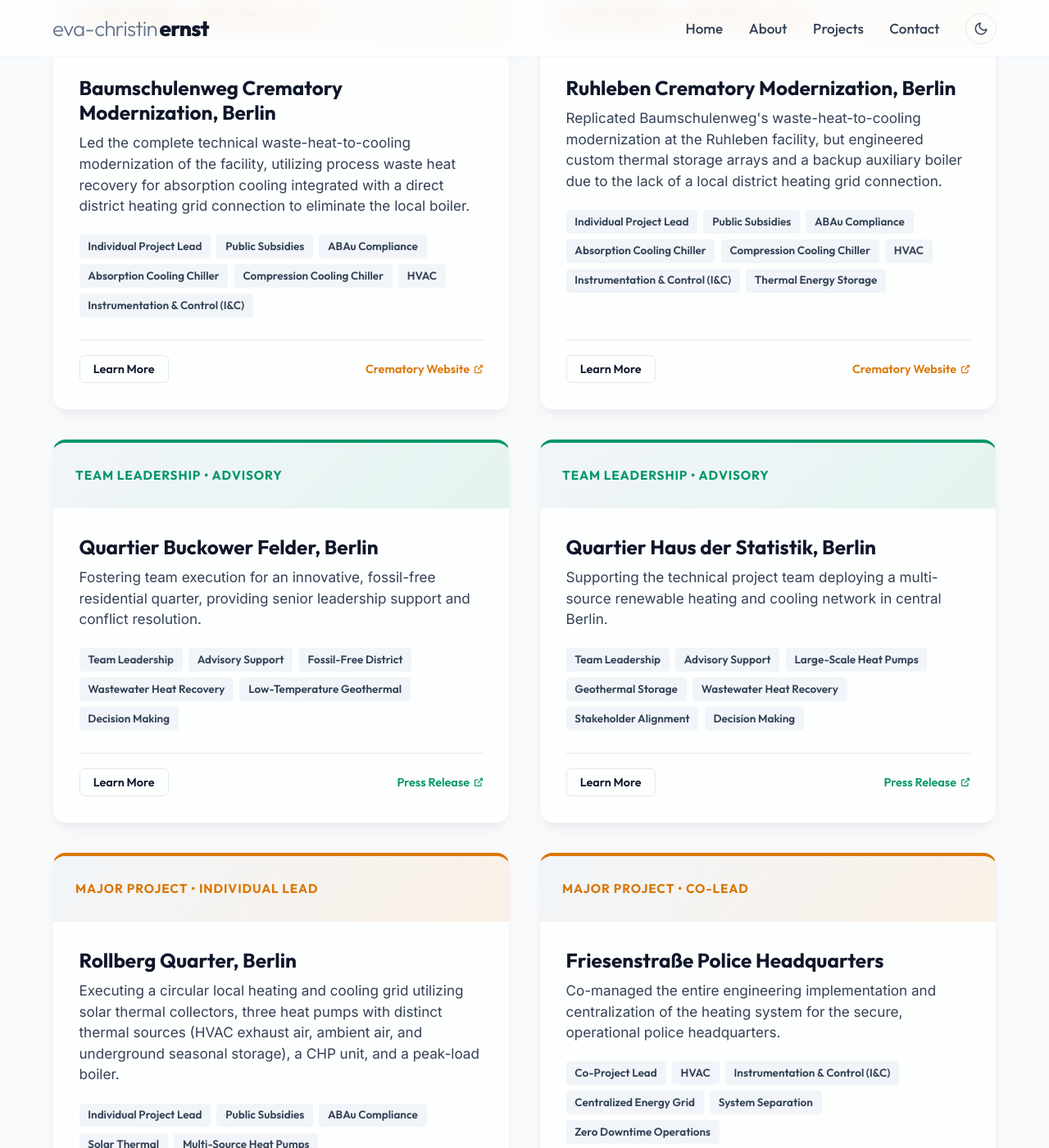
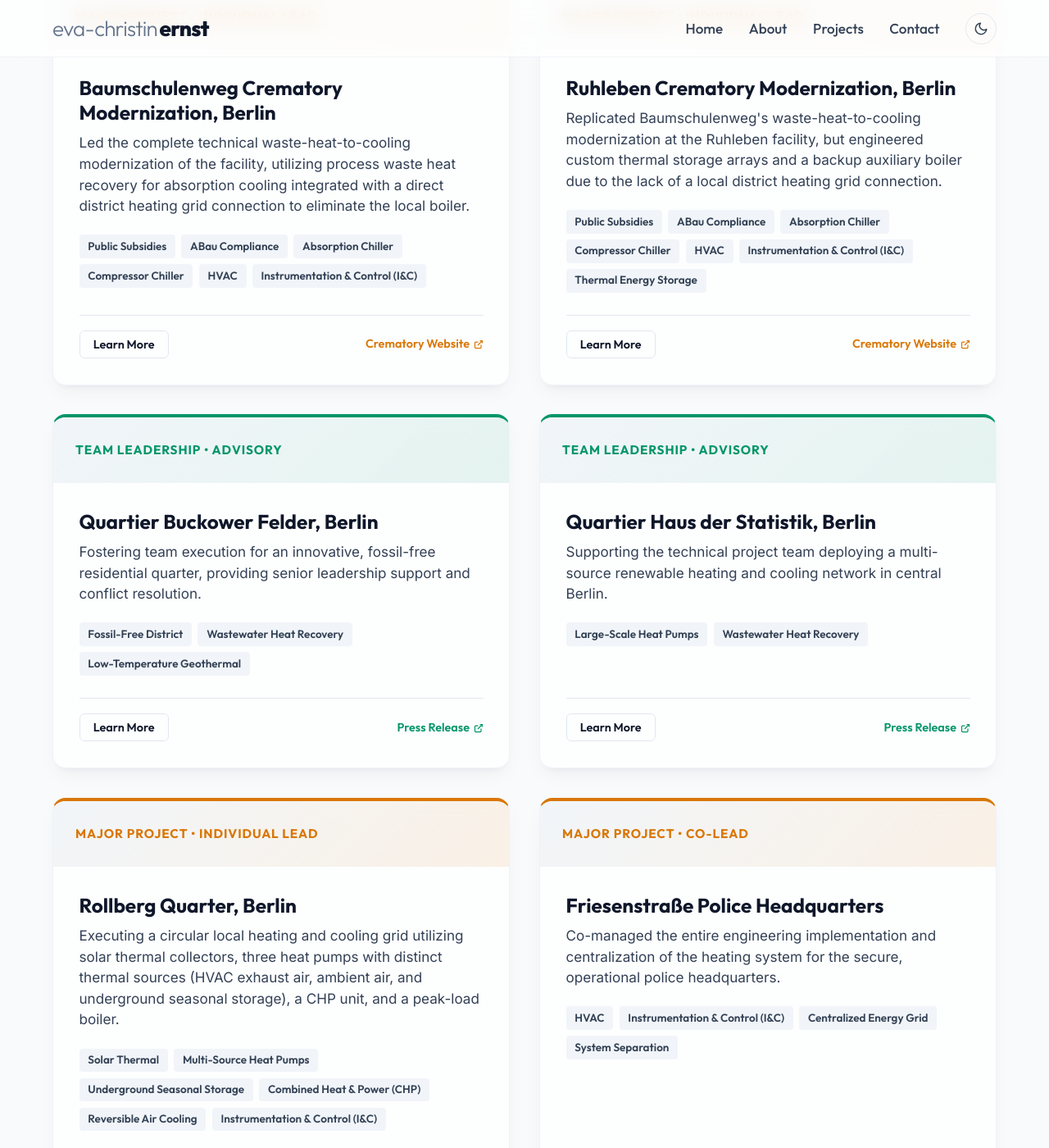
Before and after one commit to evafroehlich/website, a Jekyll site: the page built from projects.md, in a window 1280 px wide and 1400 px high, scrolled down 327 px. Shown: the whole window at 82% size. Built offline with Jekyll 4.4.1, drawn with Linux system fonts in a browser that asks for light colours.

Commit message:
Perform final tag cleanup across all projects: replace ABAu, Absorption, and Compression tags, and remove redundant leadership and non-essential technical tags

```diff
--- a/projects.md
+++ b/projects.md
@@ -27,11 +27,10 @@ permalink: /projects/
           Led the complete technical waste-heat-to-cooling modernization of the facility, utilizing process waste heat recovery for absorption cooling integrated with a direct district heating grid connection to eliminate the local boiler.
         </p>
         <div class="project-tags">
-          <span class="project-tag">Individual Project Lead</span>
           <span class="project-tag">Public Subsidies</span>
-          <span class="project-tag">ABAu Compliance</span>
-          <span class="project-tag">Absorption Cooling Chiller</span>
-          <span class="project-tag">Compression Cooling Chiller</span>
+          <span class="project-tag">ABau Compliance</span>
+          <span class="project-tag">Absorption Chiller</span>
+          <span class="project-tag">Compressor Chiller</span>
           <span class="project-tag">HVAC</span>
           <span class="project-tag">Instrumentation &amp; Control (I&amp;C)</span>
         </div>
@@ -81,11 +80,10 @@ permalink: /projects/
           Replicated Baumschulenweg's waste-heat-to-cooling modernization at the Ruhleben facility, but engineered custom thermal storage arrays and a backup auxiliary boiler due to the lack of a local district heating grid connection.
         </p>
         <div class="project-tags">
-          <span class="project-tag">Individual Project Lead</span>
           <span class="project-tag">Public Subsidies</span>
-          <span class="project-tag">ABAu Compliance</span>
-          <span class="project-tag">Absorption Cooling Chiller</span>
-          <span class="project-tag">Compression Cooling Chiller</span>
+          <span class="project-tag">ABau Compliance</span>
+          <span class="project-tag">Absorption Chiller</span>
+          <span class="project-tag">Compressor Chiller</span>
           <span class="project-tag">HVAC</span>
           <span class="project-tag">Instrumentation &amp; Control (I&amp;C)</span>
           <span class="project-tag">Thermal Energy Storage</span>
@@ -136,12 +134,9 @@ permalink: /projects/
           Fostering team execution for an innovative, fossil-free residential quarter, providing senior leadership support and conflict resolution.
         </p>
         <div class="project-tags">
-          <span class="project-tag">Team Leadership</span>
-          <span class="project-tag">Advisory Support</span>
           <span class="project-tag">Fossil-Free District</span>
           <span class="project-tag">Wastewater Heat Recovery</span>
           <span class="project-tag">Low-Temperature Geothermal</span>
-          <span class="project-tag">Decision Making</span>
         </div>
 
         <!-- Expandable details -->
@@ -177,13 +172,8 @@ permalink: /projects/
           Supporting the technical project team deploying a multi-source renewable heating and cooling network in central Berlin.
         </p>
         <div class="project-tags">
-          <span class="project-tag">Team Leadership</span>
-          <span class="project-tag">Advisory Support</span>
           <span class="project-tag">Large-Scale Heat Pumps</span>
-          <span class="project-tag">Geothermal Storage</span>
           <span class="project-tag">Wastewater Heat Recovery</span>
-          <span class="project-tag">Stakeholder Alignment</span>
-          <span class="project-tag">Decision Making</span>
         </div>
 
         <!-- Expandable details -->
@@ -219,15 +209,11 @@ permalink: /projects/
           Executing a circular local heating and cooling grid utilizing solar thermal collectors, three heat pumps with distinct thermal sources (HVAC exhaust air, ambient air, and underground seasonal storage), a CHP unit, and a peak-load boiler.
         </p>
         <div class="project-tags">
-          <span class="project-tag">Individual Project Lead</span>
-          <span class="project-tag">Public Subsidies</span>
-          <span class="project-tag">ABAu Compliance</span>
           <span class="project-tag">Solar Thermal</span>
           <span class="project-tag">Multi-Source Heat Pumps</span>
           <span class="project-tag">Underground Seasonal Storage</span>
           <span class="project-tag">Combined Heat &amp; Power (CHP)</span>
           <span class="project-tag">Reversible Air Cooling</span>
-          <span class="project-tag">HVAC</span>
           <span class="project-tag">Instrumentation &amp; Control (I&amp;C)</span>
         </div>
 
@@ -277,12 +263,10 @@ permalink: /projects/
           Co-managed the entire engineering implementation and centralization of the heating system for the secure, operational police headquarters.
         </p>
         <div class="project-tags">
-          <span class="project-tag">Co-Project Lead</span>
           <span class="project-tag">HVAC</span>
           <span class="project-tag">Instrumentation &amp; Control (I&amp;C)</span>
           <span class="project-tag">Centralized Energy Grid</span>
           <span class="project-tag">System Separation</span>
-          <span class="project-tag">Zero Downtime Operations</span>
         </div>
 
         <!-- Expandable details -->
```
